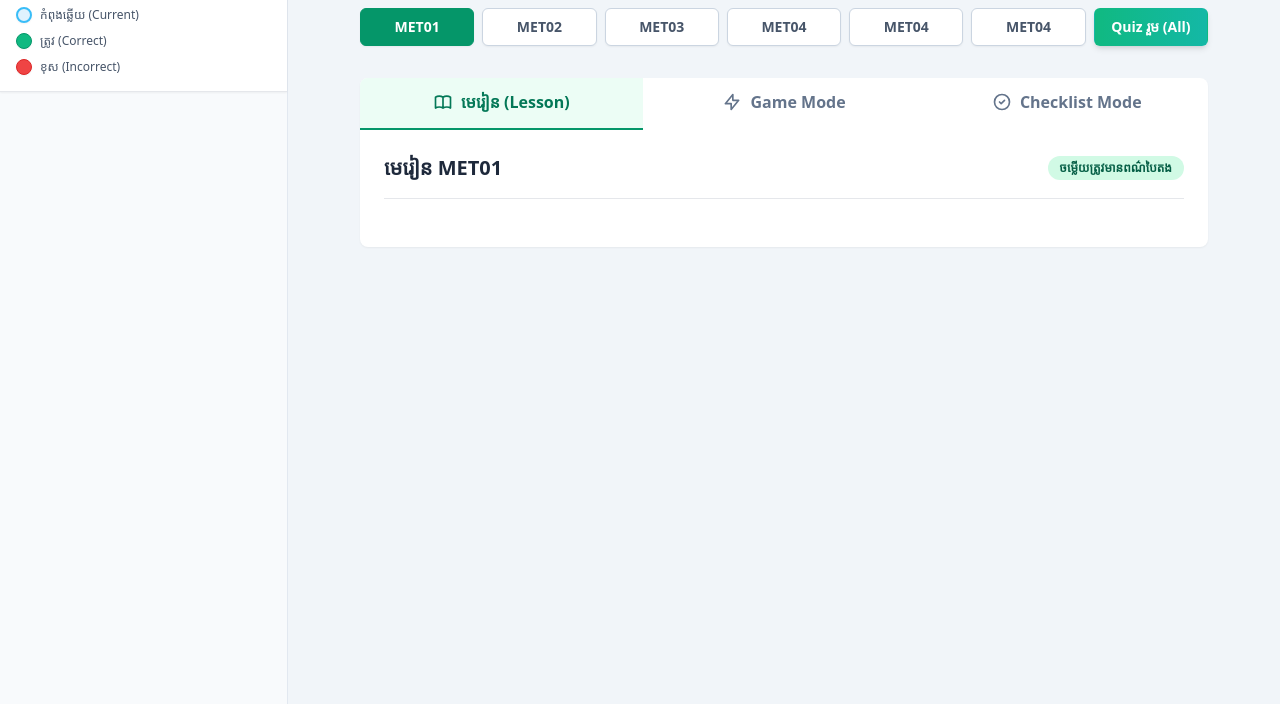
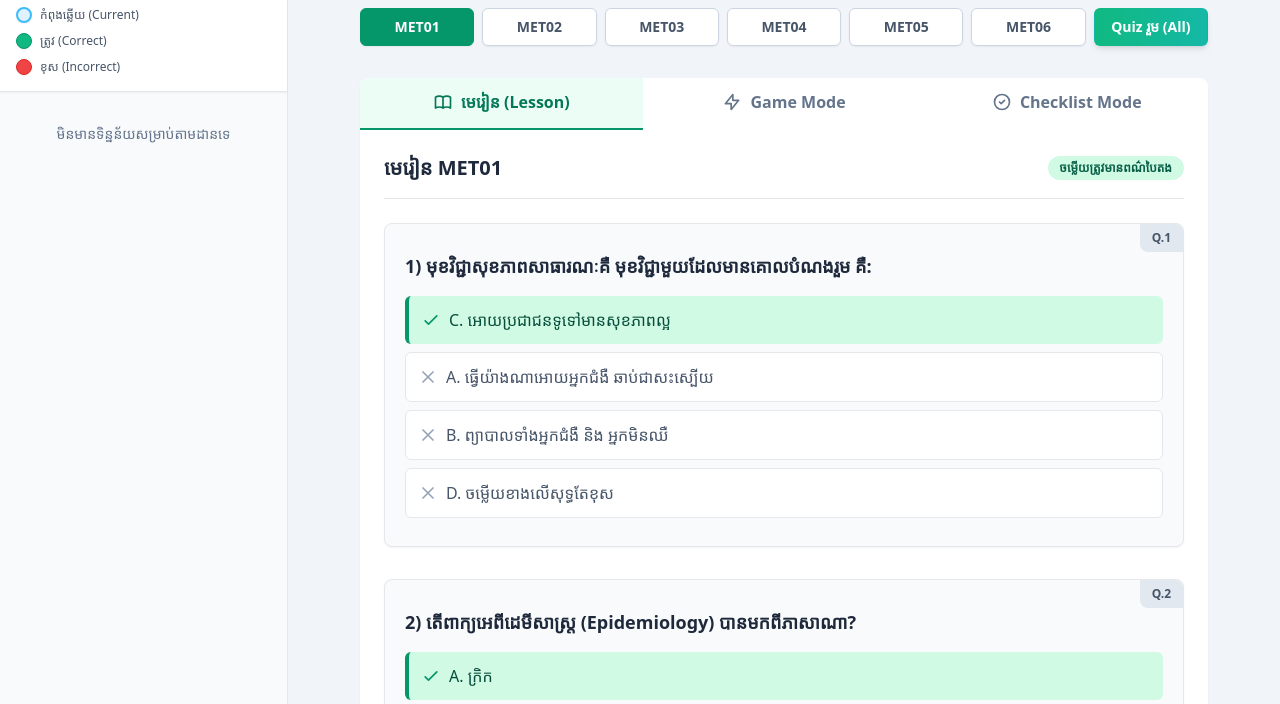
Before and after one commit to cungbarrish-wq/midwifery, a plain HTML site: page index.html in a window 1280 px wide. Shown: the part 96-800 px from the top of the page. Drawn offline with nearby package versions, Linux system fonts and the light colour scheme; a web font is replaced by a local one.

Commit message:
Update index.html

```diff
--- a/index.html
+++ b/index.html
@@ -1,7 +1,7 @@
 <!DOCTYPE html>
 <html lang="km">
 <head>
-       <meta charset="UTF-8">
+    <meta charset="UTF-8">
     <meta name="viewport" content="width=device-width, initial-scale=1.0">
     <title>កម្មវិធីត្រៀមប្រឡងពេទ្យ - Medical Exam Prep</title>
 
@@ -13,13 +13,13 @@
     <meta name="mobile-web-app-capable" content="yes">
     <meta name="apple-mobile-web-app-capable" content="yes">
     <meta name="apple-mobile-web-app-status-bar-style" content="default">
-    <meta name="theme-color" content="#059669"> <!-- ពណ៌ Emerald-600 របស់ Tailwind សម្រាប់ Status bar -->
+    <meta name="theme-color" content="#059669">
 
     <!-- Social Media Crawling (Open Graph) -->
     <meta property="og:title" content="កម្មវិធីត្រៀមប្រឡង ឆមាស DES UHS  (Medical Exam Prep)">
     <meta property="og:description" content="កម្មវិធីសម្រាប់ត្រៀមប្រឡងពេទ្យ មានមេរៀន និងលំហាត់ប្រឡងសាកល្បង (MET01, MET02, MET03, MET04)">
     <meta property="og:image" content="https://github.com/cungbarrish-wq/des-quiz/blob/main/Screenshot%202026-07-25%20013052.png?raw=true">
-    <meta property="og:url" content="https://cungbarrish-wq.github.io/des-quiz/"> <!-- អ្នកអាចប្តូរ URL នេះនៅពេលដែលអ្នក Upload វេបសាយពិតប្រាកដ -->
+    <meta property="og:url" content="https://cungbarrish-wq.github.io/des-quiz/">
     <meta property="og:type" content="website">
 
     <script src="https://cdn.tailwindcss.com"></script>
@@ -97,7 +97,7 @@
                         <svg class="w-6 h-6" fill="none" stroke="currentColor" viewBox="0 0 24 24"><path stroke-linecap="round" stroke-linejoin="round" stroke-width="2" d="M4 6h16M4 12h16M4 18h16"></path></svg>
                     </button>
                     <h1 class="text-xl font-bold text-emerald-700">កម្មវិធីត្រៀមប្រឡងពេទ្យ</h1>
-                    <div class="w-10"></div> <!-- Spacer for centering -->
+                    <div class="w-10"></div>
                 </div>
 
                 <h1 class="hidden md:block text-2xl md:text-3xl font-bold text-emerald-700 mb-1">កម្មវិធីត្រៀមប្រឡងពេទ្យ</h1>
@@ -108,10 +108,8 @@
                     <button onclick="switchModule('MET02')" id="mod-MET02" class="module-btn flex-1 min-w-[80px] py-2 px-3 bg-white border border-slate-300 rounded-md text-sm font-bold text-slate-600 hover:bg-slate-50 transition-colors shadow-sm">MET02</button>
                     <button onclick="switchModule('MET03')" id="mod-MET03" class="module-btn flex-1 min-w-[80px] py-2 px-3 bg-white border border-slate-300 rounded-md text-sm font-bold text-slate-600 hover:bg-slate-50 transition-colors shadow-sm">MET03</button>
                     <button onclick="switchModule('MET04')" id="mod-MET04" class="module-btn flex-1 min-w-[80px] py-2 px-3 bg-white border border-slate-300 rounded-md text-sm font-bold text-slate-600 hover:bg-slate-50 transition-colors shadow-sm">MET04</button>
-
-		    <button onclick="switchModule('MET05')" id="mod-MET04" class="module-btn flex-1 min-w-[80px] py-2 px-3 bg-white border border-slate-300 rounded-md text-sm font-bold text-slate-600 hover:bg-slate-50 transition-colors shadow-sm">MET04</button>
-		    <button onclick="switchModule('MET06')" id="mod-MET04" class="module-btn flex-1 min-w-[80px] py-2 px-3 bg-white border border-slate-300 rounded-md text-sm font-bold text-slate-600 hover:bg-slate-50 transition-colors shadow-sm">MET04</button>
-
+		            <button onclick="switchModule('MET05')" id="mod-MET05" class="module-btn flex-1 min-w-[80px] py-2 px-3 bg-white border border-slate-300 rounded-md text-sm font-bold text-slate-600 hover:bg-slate-50 transition-colors shadow-sm">MET05</button>
+		            <button onclick="switchModule('MET06')" id="mod-MET06" class="module-btn flex-1 min-w-[80px] py-2 px-3 bg-white border border-slate-300 rounded-md text-sm font-bold text-slate-600 hover:bg-slate-50 transition-colors shadow-sm">MET06</button>
 
                     <button onclick="switchModule('ALL')" id="mod-ALL" class="module-btn flex-1 min-w-[100px] py-2 px-3 bg-gradient-to-r from-emerald-500 to-teal-500 border border-transparent rounded-md text-sm font-bold text-white hover:from-emerald-600 hover:to-teal-600 transition-colors shadow-md">Quiz រួម (All)</button>
                 </div>
@@ -511,7 +509,8 @@
       ];
 
 	  const dataMET06 = [
-            "id": 1,
+        {
+    "id": 1,
     "question": "1) សញ្ញាដែលបញ្ជាក់ថាទារកទទួលទឹកដោះមិនបានគ្រប់គ្រាន់គឺ",
     "image": "",
     "correct": "ការឡើងទំងន់តិចនិងបរិមាណទឹកនោមតិចហើយខាប់",
@@ -554,9 +553,9 @@
             'MET02': dataMET02,
             'MET03': dataMET03,
             'MET04': dataMET04,
-	    'MET04': dataMET05,
-	    'MET04': dataMET06,
-            'ALL': [...dataMET01, ...dataMET02, ...dataMET03, ...dataMET04, ..dataMET05, ..dataMET06]
+	        'MET05': dataMET05,
+	        'MET06': dataMET06,
+            'ALL': [...dataMET01, ...dataMET02, ...dataMET03, ...dataMET04, ...dataMET05, ...dataMET06]
         };
 
         // Current active dataset
@@ -581,8 +580,8 @@
                 'MET02': { mode: 'quiz', questions: [], currentIndex: 0, score: 0, hasAnsweredCurrent: false, checklistProgress: {}, gameProgress: {} },
                 'MET03': { mode: 'quiz', questions: [], currentIndex: 0, score: 0, hasAnsweredCurrent: false, checklistProgress: {}, gameProgress: {} },
                 'MET04': { mode: 'quiz', questions: [], currentIndex: 0, score: 0, hasAnsweredCurrent: false, checklistProgress: {}, gameProgress: {} },
-	 	'MET05': { mode: 'quiz', questions: [], currentIndex: 0, score: 0, hasAnsweredCurrent: false, checklistProgress: {}, gameProgress: {} },
-		'MET06': { mode: 'quiz', questions: [], currentIndex: 0, score: 0, hasAnsweredCurrent: false, checklistProgress: {}, gameProgress: {} },
+	 	        'MET05': { mode: 'quiz', questions: [], currentIndex: 0, score: 0, hasAnsweredCurrent: false, checklistProgress: {}, gameProgress: {} },
+		        'MET06': { mode: 'quiz', questions: [], currentIndex: 0, score: 0, hasAnsweredCurrent: false, checklistProgress: {}, gameProgress: {} },
                 'ALL':   { mode: 'quiz', questions: [], currentIndex: 0, score: 0, hasAnsweredCurrent: false, checklistProgress: {}, gameProgress: {} }
             }
         };
```
